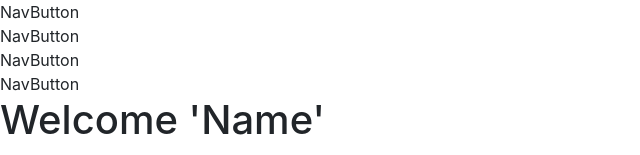
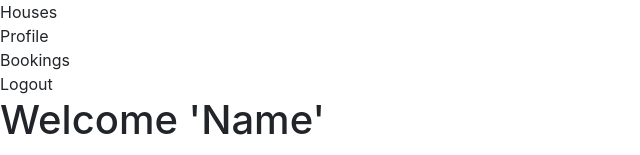
Before and after one commit to JeffBenton/housekeeper, a React (Create React App) app in the folder client/: page /home in a window 1280 px wide. Shown: the top 155 px of the page, without its empty margins (0-640 px from the left). Built offline with nearby package versions, Linux system fonts and the light colour scheme.

Commit message:
added props to navbutton creation:

```diff
--- a/client/src/Components/HomePage/NavBar.js
+++ b/client/src/Components/HomePage/NavBar.js
@@ -6,10 +6,10 @@ class NavBar extends React.Component {
     render() {
         return (
             <div>
-                <NavButton />
-                <NavButton />
-                <NavButton />
-                <NavButton />
+                <NavButton title="Houses" />
+                <NavButton title="Profile" />
+                <NavButton title="Bookings" />
+                <NavButton title="Logout" />
             </div>
         )
     }
--- a/client/src/Components/HomePage/NavButton.js
+++ b/client/src/Components/HomePage/NavButton.js
@@ -3,7 +3,7 @@ import React from 'react';
 class NavButton extends React.Component {
     render() {
         return (
-            <div>NavButton</div>
+            <div>{this.props.title}</div>
         )
     }
 }
```
